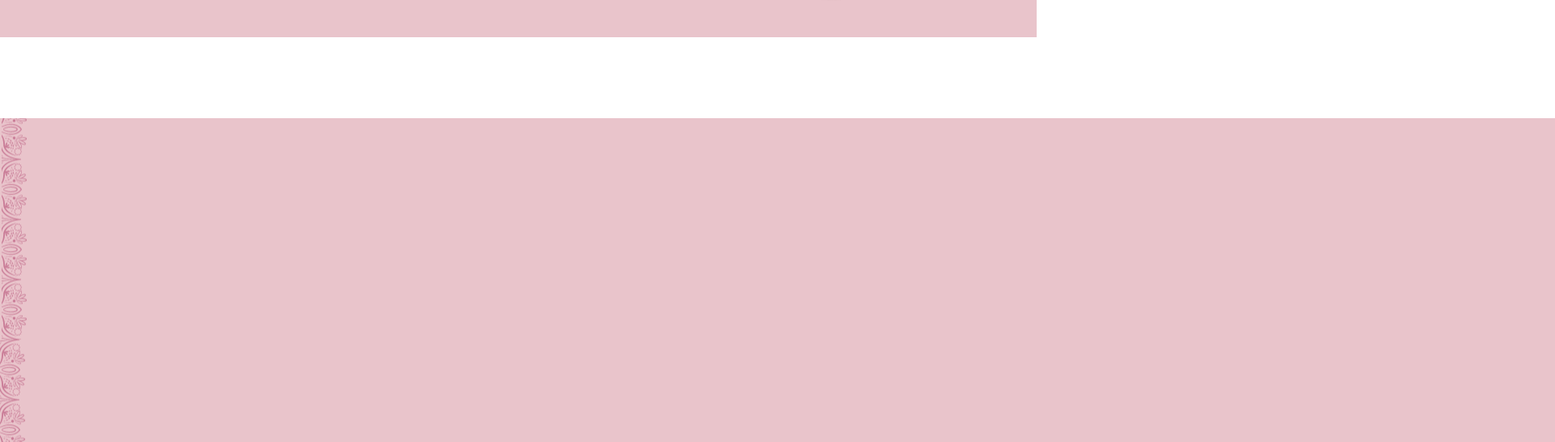
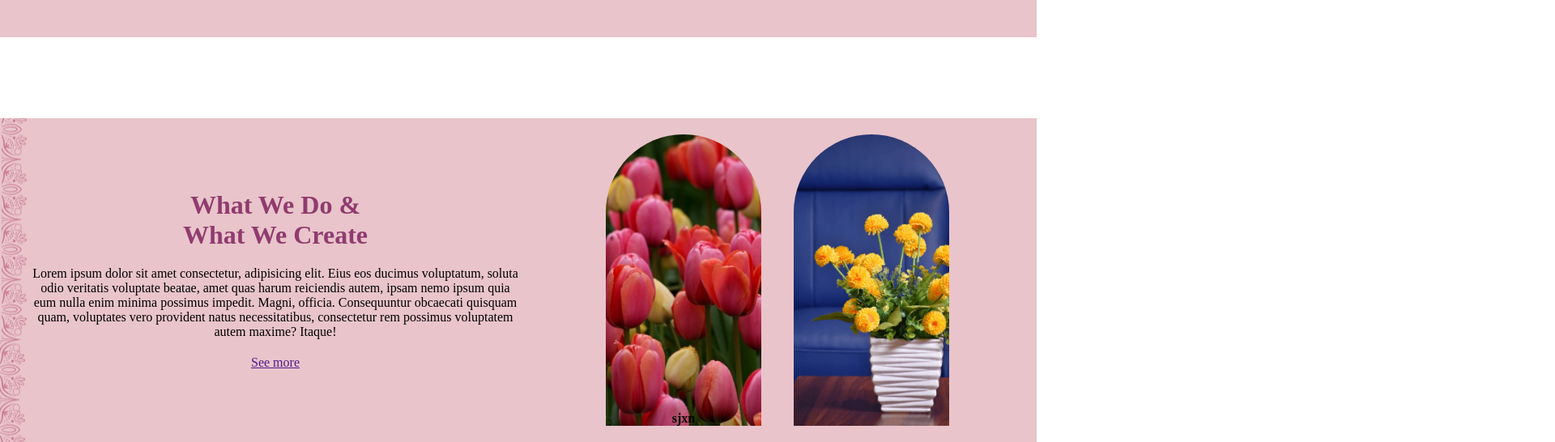
Before and after one commit to Hasnat5502/my-first-website, a plain HTML site: page index.html in a window 1280 px wide. Shown: the part 1754-2300 px from the top of the page at 81% size, 1920 px wide, since content can reach past the window. Drawn offline with Linux system fonts and the light colour scheme.

Commit message:
fix section 2 text problem and create section 3

```diff
--- a/index.html
+++ b/index.html
@@ -67,14 +67,31 @@
 
             <button>Order Now</button>
         </div>
-        <div class="two">git
+        <div class="two">
         </div>
 
     </div>
     <div class="body-part-4">
+        <div class="priceandtext">
+           <div class="text">
+            <h1 style="color:rgb(144, 59, 111) ;">What We Do & <br>What We Create</h1>
+            <p>Lorem ipsum dolor sit amet consectetur, adipisicing elit. Eius eos ducimus voluptatum, soluta odio veritatis voluptate beatae, amet quas harum reiciendis autem, ipsam nemo ipsum quia eum nulla enim minima possimus impedit. Magni, officia. Consequuntur obcaecati quisquam quam, voluptates vero provident natus necessitatibus, consectetur rem possimus voluptatem autem maxime? Itaque!</p>
 
-        <div class="three"></div>
+            <a href="">See more</a>
+           </div>
+        </div>
+       <div class="dhat">
+            <div class="p7">
+                <h4>sjxn</h4>
+        </div>
+        <div class="p8">
+
+        </div>
+       </div>
+
+
 
     </div>
+
 </body>
 </html>
--- a/style.css
+++ b/style.css
@@ -129,14 +129,16 @@
     border-top-right-radius: 100px;
     margin: 30px;
     background-image: url(images/2.jpg);
+    display: flex;
+    align-items: flex-end;
 
 }
 .second-1 h4{
+    width: 100%;
     background-color: rgb(233, 196, 203);
     text-align: center;
     align-items: center;
     justify-content: center;
-    transform: translateY(335px);
     font-size: 18px;
     padding: 20px;
     color: rgb(144, 59, 111);
@@ -152,14 +154,16 @@
     border-top-right-radius: 100px;
     margin: 30px;
     background-image: url(images/3.jpg);
+    display: flex;
+    align-items: flex-end;
 
 }
 .second-2 h4{
+    width: 100%;
     background-color: rgb(233, 196, 203);
     text-align: center;
     align-items: center;
     justify-content: center;
-    transform: translateY(335px);
     font-size: 18px;
     padding: 20px;
     color: rgb(144, 59, 111);
@@ -172,14 +176,17 @@
     border-top-right-radius: 100px;
     margin: 30px;
     background-image: url(images/4.jpg);
+    display: flex;
+    align-items: flex-end;
+
 
 }
 .second-3 h4{
+    width: 100%;
     background-color: rgb(233, 196, 203);
     text-align: center;
     align-items: center;
     justify-content: center;
-    transform: translateY(335px);
     font-size: 18px;
     padding: 20px;
     color: rgb(144, 59, 111);
@@ -226,11 +233,62 @@
  }
  .body-part-4{
     height: 400px;
-    width: 1000%;
+    width: 100%;
     background-color: rgb(233, 196, 203);
     margin-top: 100px;
     background-image: url(images/leftbg.png);
     background-repeat: no-repeat;
     background-position: left;
+    display: flex;
 
  }
+.priceandtext{
+    width: 50%;
+    display: flex;
+    align-items: center;
+    justify-content: center;
+ }
+ .text{
+    text-align: center;
+    margin-left: 40px;
+ }
+ .text>h1,p,a{
+    margin-bottom: 20px;
+ }
+ .dhat{
+    height: 100%;
+    width: 50%;
+    display: flex;
+    align-items: center;
+    justify-content: center;
+ }
+ .p7{
+    height: 90%;
+    width: 30%;
+    background-image: url(images/7.jpg);
+    display: flex;
+    align-items: flex-end;
+    text-align: center;
+    justify-content: center;
+    background-repeat: no-repeat;
+    background-size: cover;
+    border-top-left-radius: 100px;
+    border-top-right-radius: 100px;
+    margin: 20px;
+
+ }
+ .p8{
+    height: 90%;
+    width: 30%;
+    background-image: url(images/8.png);
+    display: flex;
+    align-items: flex-end;
+    text-align: center;
+    justify-content: center;
+    background-repeat: no-repeat;
+    background-size: cover;
+    border-top-left-radius: 100px;
+    border-top-right-radius: 100px;
+    margin: 20px;
+
+ }
```
Also changed, not shown: blog.html (added).
